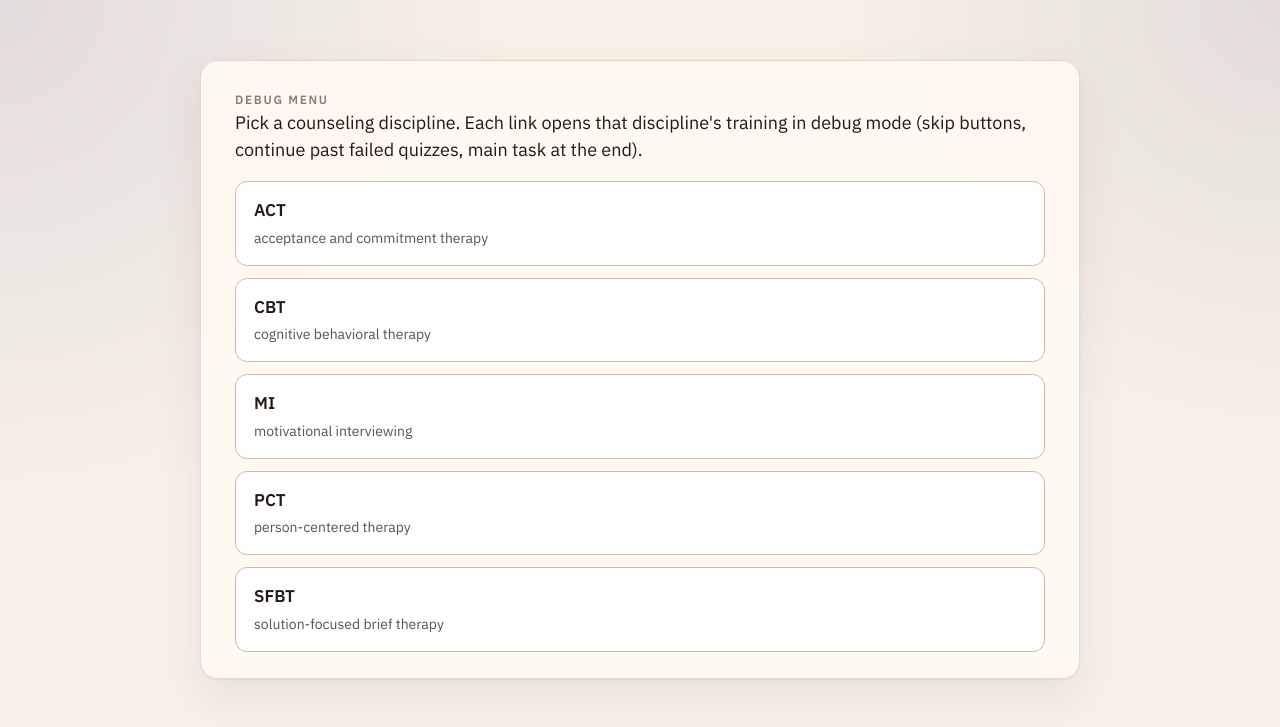
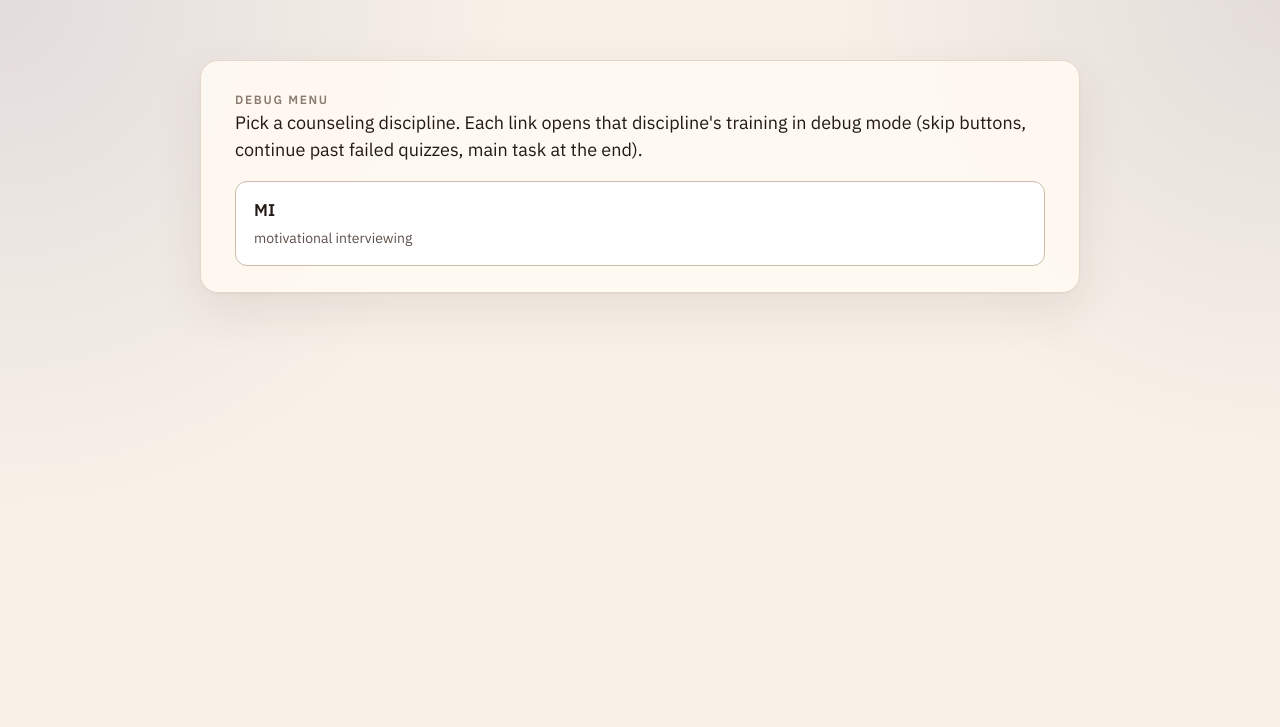
Before and after one commit to Stephanehk/stephanehk.github.io, a Jekyll site: the page built from ns-6bb2726508f2/training/debug.html, in a window 1280 px wide. Shown: the top 727 px of the page. Built offline with Jekyll 4.4.1, drawn with Linux system fonts in a browser that asks for light colours.

Commit message:
Training: fix MI principle numbers in example feedback
Co-Authored-By: Claude Fable 5.1 <noreply@anthropic.com>

```diff
--- a/ns-6bb2726508f2/training/debug.html
+++ b/ns-6bb2726508f2/training/debug.html
@@ -289,10 +289,6 @@ body:has(.lucky-garden) .survey-card { background: var(--surface); }
 <main class="page"><section class="card survey-card"><div class="card-eyebrow">Debug menu</div>
 <p class="principle-teaches">Pick a counseling discipline. Each link opens that discipline's training in debug mode (skip buttons, continue past failed quizzes, main task at the end).</p>
 <div class="menu">
-<a href="../act/debug/">ACT<small>acceptance and commitment therapy</small></a>
-<a href="../cbt/debug/">CBT<small>cognitive behavioral therapy</small></a>
 <a href="../mi/debug/">MI<small>motivational interviewing</small></a>
-<a href="../pct/debug/">PCT<small>person-centered therapy</small></a>
-<a href="../sfbt/debug/">SFBT<small>solution-focused brief therapy</small></a>
 </div></section></main></body></html>
 {% endraw %}
--- a/ns-6bb2726508f2/training/mi.html
+++ b/ns-6bb2726508f2/training/mi.html
@@ -881,7 +881,7 @@ const EXAMPLE = {
       "principles": [
         "MI-C"
       ],
-      "why": "They ask for options and how to handle it, so advice is given (principle 4), as a menu of options to take or leave: check in with Leo, raise it with Maya, submit the specs, and so on.",
+      "why": "They ask for options and how to handle it, so advice is given (principle 5), as a menu of options to take or leave: check in with Leo, raise it with Maya, submit the specs, and so on.",
       "partial": {
         "No": "They asked for options and how to handle it, which is a request; advice is withheld only when it was not asked for."
       }
@@ -906,7 +906,7 @@ const EXAMPLE = {
         "MI-F",
         "MI-A"
       ],
-      "why": "They are still weighing whether to bypass Leo, so the counselor takes no side (principle 5); the plan fits their own work ethic completely, so there is no basis to push (principle 6); and laying out options is not approving the plan (principle 3).",
+      "why": "They are still weighing whether to bypass Leo, so the counselor takes no side (principle 4); the plan fits their own work ethic completely, so there is no basis to push (principle 6); and laying out options is not approving the plan (principle 3).",
       "partial": {
         "Indirect pushback": "Going behind a teammate’s back may look unwise from outside, but the plan conflicts with nothing they value and they are still deciding; the counselor voices both sides of their own dilemma and leaves the choice to them.",
         "Explicit refutation": "Even where the counselor can see a problem with the plan, confronting is never used; the stance stays out of the choice while they are deciding.",
--- a/ns-6bb2726508f2/training/mi/debug.html
+++ b/ns-6bb2726508f2/training/mi/debug.html
@@ -881,7 +881,7 @@ const EXAMPLE = {
       "principles": [
         "MI-C"
       ],
-      "why": "They ask for options and how to handle it, so advice is given (principle 4), as a menu of options to take or leave: check in with Leo, raise it with Maya, submit the specs, and so on.",
+      "why": "They ask for options and how to handle it, so advice is given (principle 5), as a menu of options to take or leave: check in with Leo, raise it with Maya, submit the specs, and so on.",
       "partial": {
         "No": "They asked for options and how to handle it, which is a request; advice is withheld only when it was not asked for."
       }
@@ -906,7 +906,7 @@ const EXAMPLE = {
         "MI-F",
         "MI-A"
       ],
-      "why": "They are still weighing whether to bypass Leo, so the counselor takes no side (principle 5); the plan fits their own work ethic completely, so there is no basis to push (principle 6); and laying out options is not approving the plan (principle 3).",
+      "why": "They are still weighing whether to bypass Leo, so the counselor takes no side (principle 4); the plan fits their own work ethic completely, so there is no basis to push (principle 6); and laying out options is not approving the plan (principle 3).",
       "partial": {
         "Indirect pushback": "Going behind a teammate’s back may look unwise from outside, but the plan conflicts with nothing they value and they are still deciding; the counselor voices both sides of their own dilemma and leaves the choice to them.",
         "Explicit refutation": "Even where the counselor can see a problem with the plan, confronting is never used; the stance stays out of the choice while they are deciding.",
```
